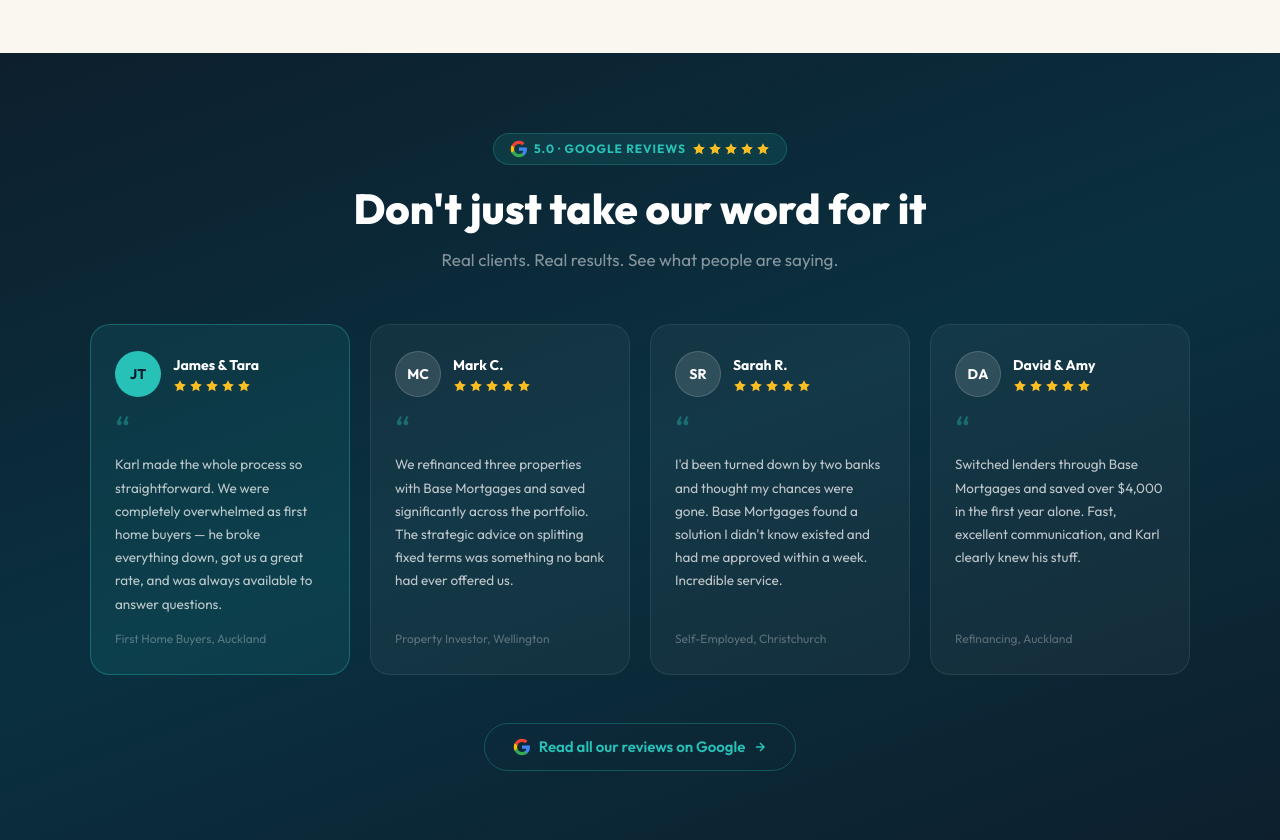
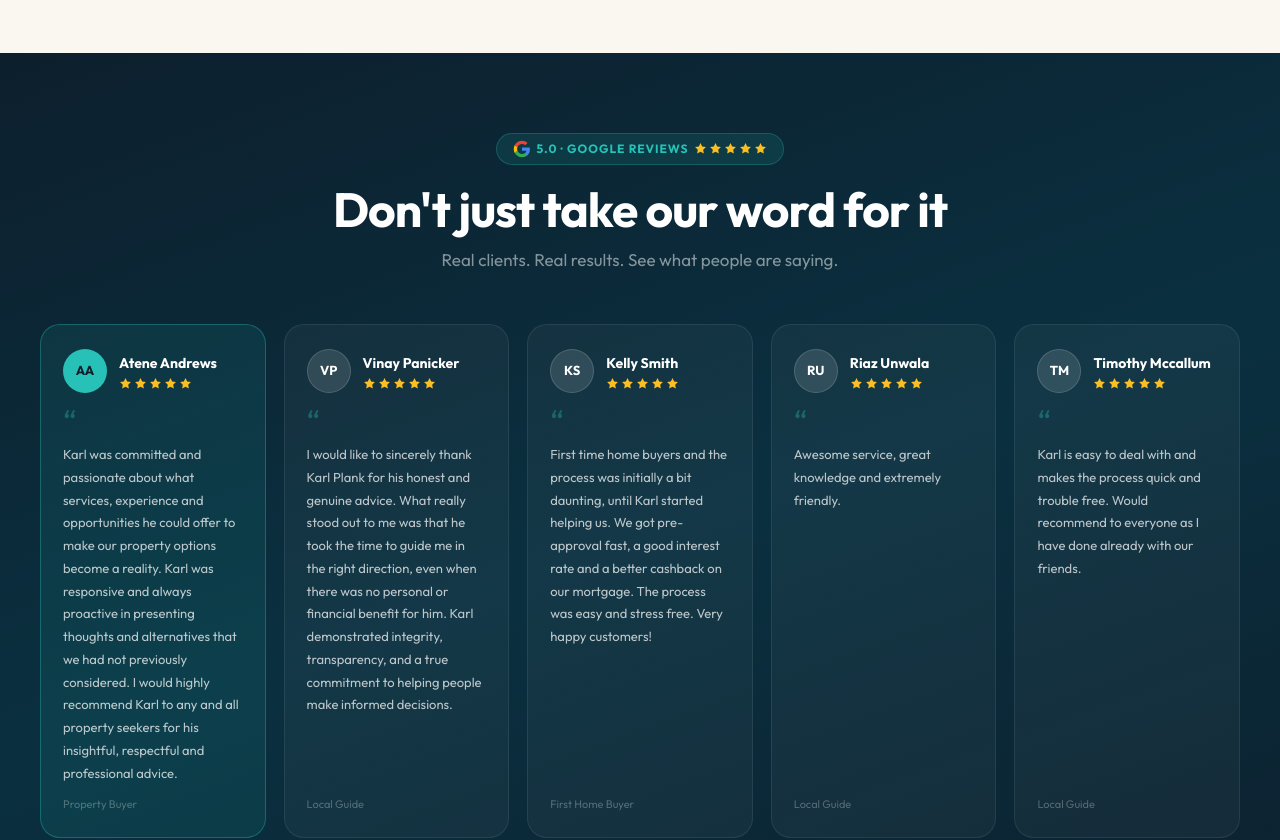
Before and after one commit to karlplank93/base-mortgages, a Next.js app: page / in a window 1280 px wide. Shown: the part 2900-3740 px from the top of the page. Built offline with nearby package versions, Linux system fonts and the light colour scheme.

Commit message:
Update Reviews.tsx

```diff
--- a/components/Reviews.tsx
+++ b/components/Reviews.tsx
@@ -4,32 +4,39 @@ import { useEffect, useRef, useState } from 'react';
 
 const reviews = [
   {
-    name: 'James & Tara',
-    role: 'First Home Buyers, Auckland',
-    text: 'Karl made the whole process so straightforward. We were completely overwhelmed as first home buyers — he broke everything down, got us a great rate, and was always available to answer questions.',
-    initials: 'JT',
+    name: 'Atene Andrews',
+    role: 'Property Buyer',
+    initials: 'AA',
     featured: true,
+    text: 'Karl was committed and passionate about what services, experience and opportunities he could offer to make our property options become a reality. Karl was responsive and always proactive in presenting thoughts and alternatives that we had not previously considered. I would highly recommend Karl to any and all property seekers for his insightful, respectful and professional advice.',
   },
   {
-    name: 'Mark C.',
-    role: 'Property Investor, Wellington',
-    text: 'We refinanced three properties with Base Mortgages and saved significantly across the portfolio. The strategic advice on splitting fixed terms was something no bank had ever offered us.',
-    initials: 'MC',
+    name: 'Vinay Panicker',
+    role: 'Local Guide',
+    initials: 'VP',
     featured: false,
+    text: 'I would like to sincerely thank Karl Plank for his honest and genuine advice. What really stood out to me was that he took the time to guide me in the right direction, even when there was no personal or financial benefit for him. Karl demonstrated integrity, transparency, and a true commitment to helping people make informed decisions.',
   },
   {
-    name: 'Sarah R.',
-    role: 'Self-Employed, Christchurch',
-    text: "I'd been turned down by two banks and thought my chances were gone. Base Mortgages found a solution I didn't know existed and had me approved within a week. Incredible service.",
-    initials: 'SR',
+    name: 'Kelly Smith',
+    role: 'First Home Buyer',
+    initials: 'KS',
     featured: false,
+    text: 'First time home buyers and the process was initially a bit daunting, until Karl started helping us. We got pre-approval fast, a good interest rate and a better cashback on our mortgage. The process was easy and stress free. Very happy customers!',
   },
   {
-    name: 'David & Amy',
-    role: 'Refinancing, Auckland',
-    text: 'Switched lenders through Base Mortgages and saved over $4,000 in the first year alone. Fast, excellent communication, and Karl clearly knew his stuff.',
-    initials: 'DA',
+    name: 'Riaz Unwala',
+    role: 'Local Guide',
+    initials: 'RU',
     featured: false,
+    text: 'Awesome service, great knowledge and extremely friendly.',
+  },
+  {
+    name: 'Timothy Mccallum',
+    role: 'Local Guide',
+    initials: 'TM',
+    featured: false,
+    text: 'Karl is easy to deal with and makes the process quick and trouble free. Would recommend to everyone as I have done already with our friends.',
   },
 ];
 
@@ -37,7 +44,7 @@ function Stars() {
   return (
     <div style={{ display: 'flex', gap: 2 }}>
       {[...Array(5)].map((_, i) => (
-        <svg key={i} width="14" height="14" viewBox="0 0 24 24" fill="#FBBF24">
+        <svg key={i} width="13" height="13" viewBox="0 0 24 24" fill="#FBBF24">
           <path d="M12 2l3.09 6.26L22 9.27l-5 4.87 1.18 6.88L12 17.77l-6.18 3.25L7 14.14 2 9.27l6.91-1.01L12 2z" />
         </svg>
       ))}
@@ -63,7 +70,7 @@ export default function Reviews() {
   useEffect(() => {
     const obs = new IntersectionObserver(
       ([entry]) => { if (entry.isIntersecting) setVisible(true); },
-      { threshold: 0.15 }
+      { threshold: 0.1 }
     );
     if (ref.current) obs.observe(ref.current);
     return () => obs.disconnect();
@@ -74,7 +81,7 @@ export default function Reviews() {
       background: 'linear-gradient(160deg, #0D1F2D 0%, #0A3040 50%, #0D1F2D 100%)',
       padding: '80px 24px',
     }}>
-      <div style={{ maxWidth: 1100, margin: '0 auto' }}>
+      <div style={{ maxWidth: 1200, margin: '0 auto' }}>
 
         {/* Header */}
         <div style={{
@@ -97,13 +104,7 @@ export default function Reviews() {
             <Stars />
           </div>
 
-          <h2 style={{
-            color: '#fff',
-            fontSize: 'clamp(28px, 4vw, 42px)',
-            fontWeight: 800,
-            lineHeight: 1.15,
-            margin: '0 0 14px',
-          }}>
+          <h2 className="text-4xl md:text-5xl font-bold text-white leading-tight" style={{ letterSpacing: '-0.02em', marginBottom: 14 }}>
             {"Don't just take our word for it"}
           </h2>
           <p style={{ color: 'rgba(255,255,255,0.5)', fontSize: 17, maxWidth: 440, margin: '0 auto' }}>
@@ -114,8 +115,8 @@ export default function Reviews() {
         {/* Cards */}
         <div style={{
           display: 'grid',
-          gridTemplateColumns: 'repeat(auto-fit, minmax(240px, 1fr))',
-          gap: 20,
+          gridTemplateColumns: 'repeat(auto-fit, minmax(220px, 1fr))',
+          gap: 18,
         }}>
           {reviews.map((r, i) => (
             <div
@@ -124,10 +125,10 @@ export default function Reviews() {
                 background: r.featured ? 'rgba(39,193,183,0.1)' : 'rgba(255,255,255,0.04)',
                 border: r.featured ? '1px solid rgba(39,193,183,0.35)' : '1px solid rgba(255,255,255,0.08)',
                 borderRadius: 20,
-                padding: '26px 24px',
+                padding: '24px 22px',
                 display: 'flex',
                 flexDirection: 'column',
-                gap: 14,
+                gap: 12,
                 opacity: visible ? 1 : 0,
                 transform: visible ? 'translateY(0)' : 'translateY(28px)',
                 transition: `opacity 0.55s ease ${0.1 + i * 0.1}s, transform 0.55s ease ${0.1 + i * 0.1}s`,
@@ -135,10 +136,10 @@ export default function Reviews() {
             >
               <div style={{ display: 'flex', alignItems: 'center', gap: 12 }}>
                 <div style={{
-                  width: 46, height: 46, borderRadius: '50%',
+                  width: 44, height: 44, borderRadius: '50%',
                   background: r.featured ? '#27C1B7' : 'rgba(255,255,255,0.12)',
                   display: 'flex', alignItems: 'center', justifyContent: 'center',
-                  fontSize: 14, fontWeight: 700,
+                  fontSize: 13, fontWeight: 700,
                   color: r.featured ? '#0D1F2D' : '#fff',
                   flexShrink: 0,
                   border: r.featured ? 'none' : '1.5px solid rgba(255,255,255,0.15)',
@@ -151,19 +152,19 @@ export default function Reviews() {
                 </div>
               </div>
 
-              <div style={{ color: '#27C1B7', fontSize: 36, lineHeight: 1, opacity: 0.4, marginBottom: -8 }}>&ldquo;</div>
+              <div style={{ color: '#27C1B7', fontSize: 32, lineHeight: 1, opacity: 0.35, marginBottom: -6 }}>&ldquo;</div>
 
               <p style={{
                 color: 'rgba(255,255,255,0.72)',
-                fontSize: 13.5,
-                lineHeight: 1.72,
+                fontSize: 13,
+                lineHeight: 1.75,
                 flex: 1,
                 margin: 0,
               }}>
                 {r.text}
               </p>
 
-              <div style={{ color: 'rgba(255,255,255,0.3)', fontSize: 12 }}>{r.role}</div>
+              <div style={{ color: 'rgba(255,255,255,0.28)', fontSize: 11 }}>{r.role}</div>
             </div>
           ))}
         </div>
@@ -172,7 +173,7 @@ export default function Reviews() {
         <div style={{
           textAlign: 'center', marginTop: 48,
           opacity: visible ? 1 : 0,
-          transition: 'opacity 0.6s ease 0.6s',
+          transition: 'opacity 0.6s ease 0.65s',
         }}>
           <a
             href="https://share.google/yRmM1i4FL0kiBMf5O"
```
